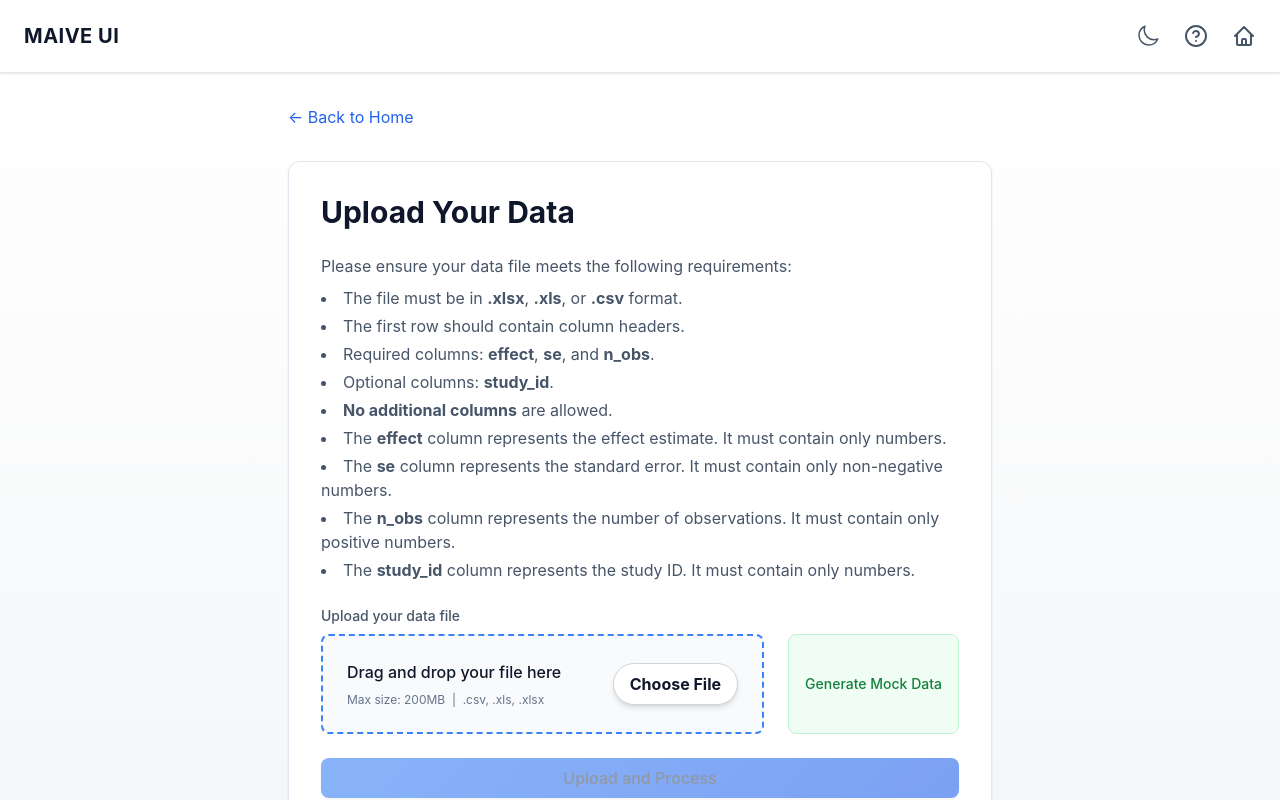
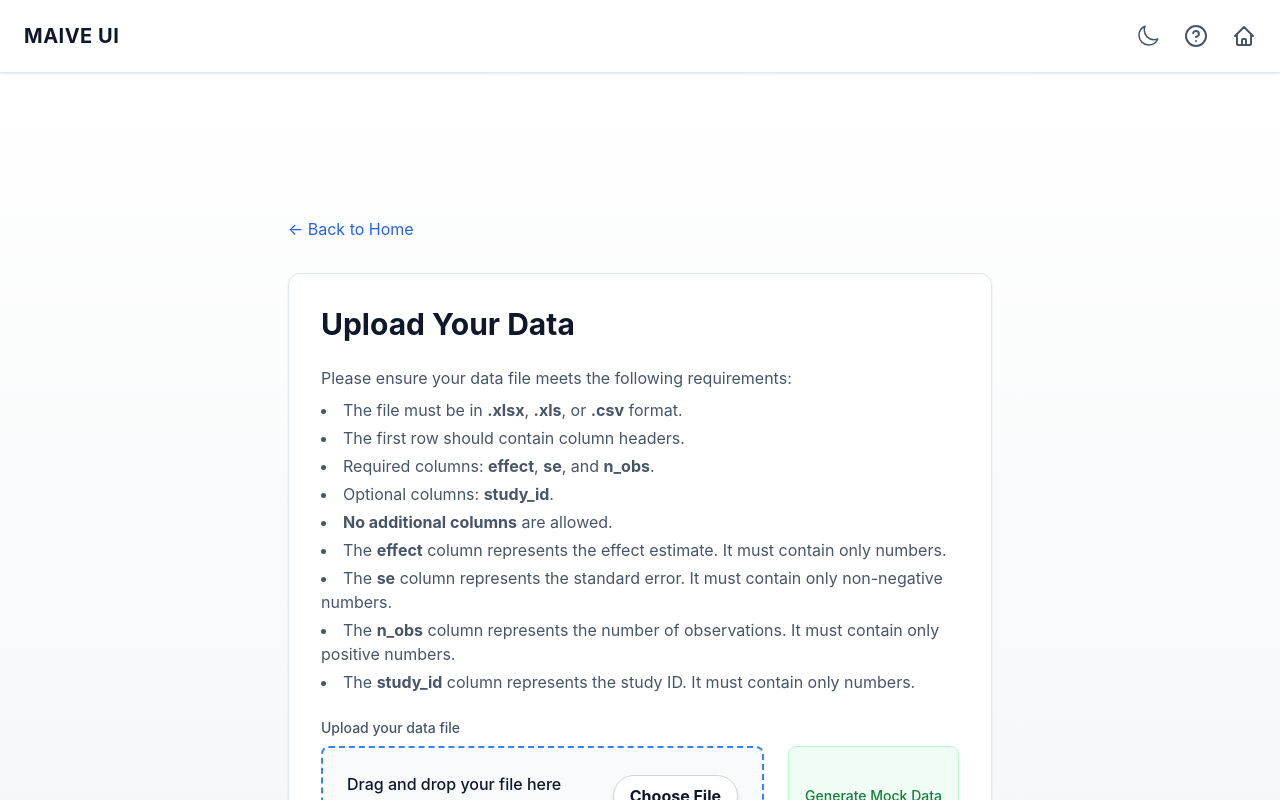
Before and after one commit to PetrCala/maive-ui, a Next.js app in the folder apps/react-ui/client/: page /upload in a window 1280 px wide. Shown: the top 800 px of the page. Built offline with nearby package versions, Linux system fonts and the light colour scheme.

Commit message:
style: unify the padding across pages

```diff
--- a/apps/react-ui/client/src/pages/model/index.tsx
+++ b/apps/react-ui/client/src/pages/model/index.tsx
@@ -227,7 +227,7 @@ export default function ModelPage() {
             />
           </div>
         ) : (
-          <div className="max-w-4xl w-full p-6 md:p-12 lg:p-24 lg:pt-4">
+          <div className="max-w-4xl w-full p-6 md:p-12 lg:p-24">
             <GoBackButton
               href={`/validation?dataId=${dataId}`}
               text="Back to Validation"
--- a/apps/react-ui/client/src/pages/upload/index.tsx
+++ b/apps/react-ui/client/src/pages/upload/index.tsx
@@ -97,7 +97,7 @@ export default function UploadPage() {
         <title>{`${CONST.APP_DISPLAY_NAME} - Upload Data`}</title>
       </Head>
       <main className="content-page-container">
-        <div className="max-w-4xl w-full p-6 md:p-12 lg:p-24 lg:pt-4">
+        <div className="max-w-4xl w-full p-6 md:p-12 lg:p-24">
           <GoBackButton href="/" text="Back to Home" />
           <div className="card p-8">
             <h1 className="text-3xl font-bold mb-6 text-primary">
--- a/apps/react-ui/client/src/styles/globals.css
+++ b/apps/react-ui/client/src/styles/globals.css
@@ -357,7 +357,6 @@ body {
 		@apply page-container-base;
 		flex: 1;
 		padding: var(--spacing-2xl);
-		padding-top: var(--spacing-md);
 		background-image: linear-gradient(to bottom, #fff, #f9fafb, #f3f4f6);
 	}
 
```
